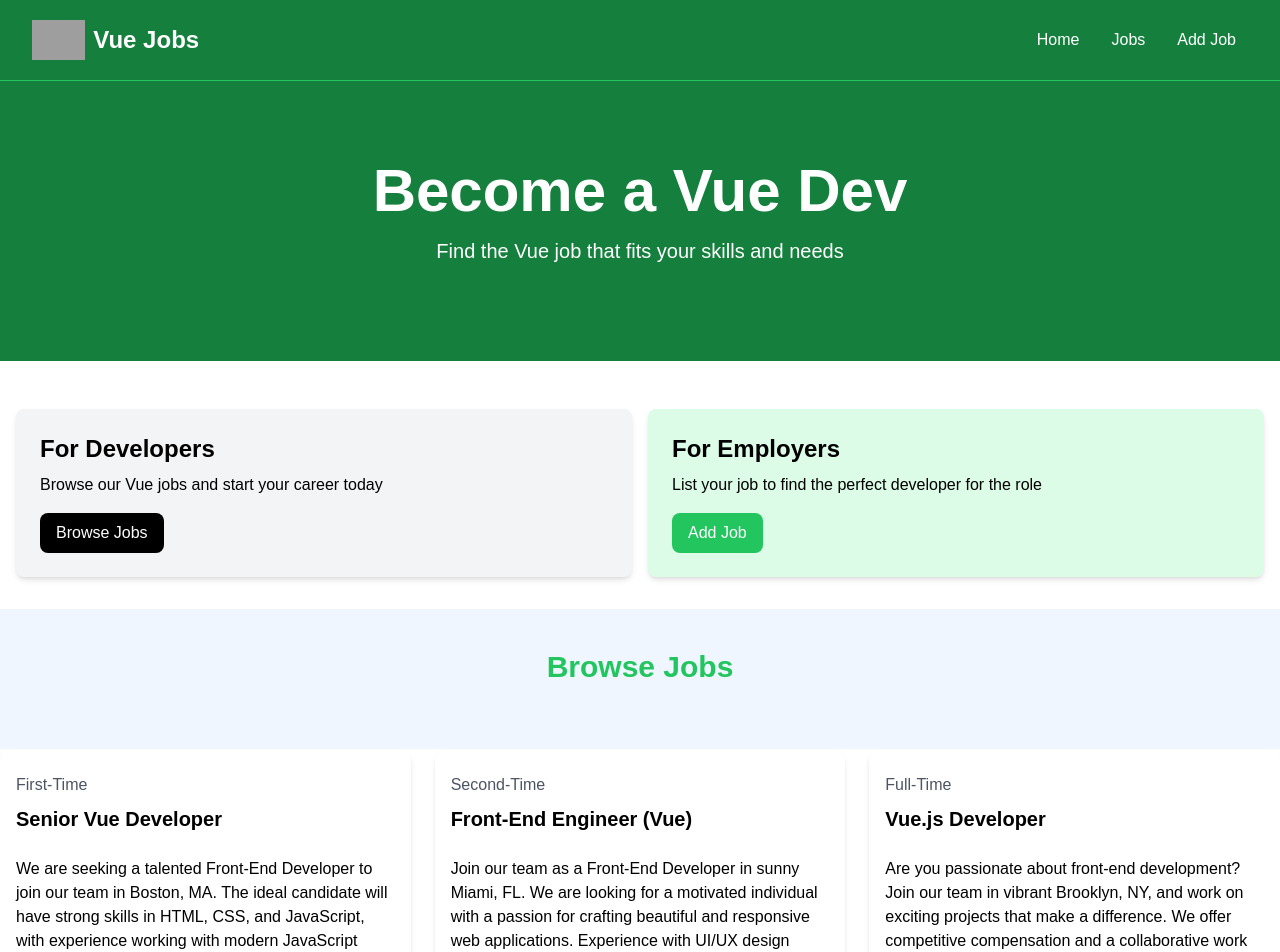
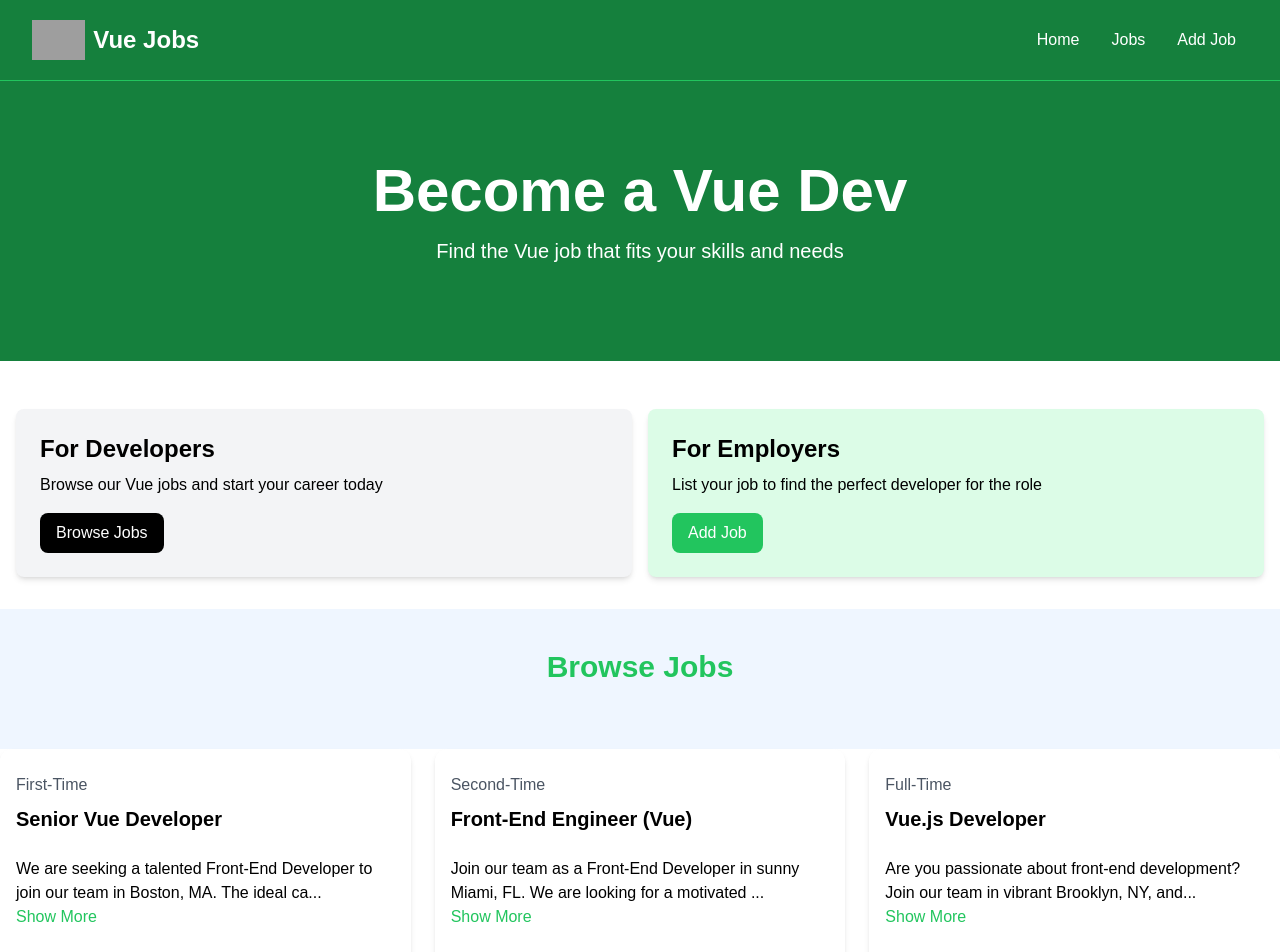
Before and after one commit to saparmuratx/vue-project, a Vue app: page / in a window 1280 px wide. Shown: the top 952 px of the page. Built offline with nearby package versions, Linux system fonts and the light colour scheme; grey boxes are pictures that could not be loaded.

Commit message:
add truncated description

```diff
--- a/src/components/JobListing.vue
+++ b/src/components/JobListing.vue
@@ -1,8 +1,26 @@
 <script setup>
+import { ref, computed } from 'vue';
 
-defineProps({
+const props = defineProps({
   job: Object
-})
+});
+
+const showFullDescription = ref(false);
+
+const toggleFullDescription = () => {
+  showFullDescription.value = !showFullDescription.value
+}
+
+const truncatedDescription = computed(() => {
+  let desc = props.job.description;
+  if (!showFullDescription.value) {
+    desc = desc.substring(0, 90) + '...';
+  }
+
+  return desc;
+});
+
+
 
 </script>
 
@@ -15,7 +33,12 @@ defineProps({
       </div>
 
       <div class="mb-5">
-        {{ job.description }}
+        <div>
+          {{ truncatedDescription }}
+        </div>
+        <button class="text-green-500 hover:text-green-600 mb-5" @click="toggleFullDescription">
+          {{ showFullDescription ? "Show Less" : "Show More" }}
+        </button>
       </div>
 
       <h3 class="text-green-500 mb-2">{{ job.salary }} / Year</h3>
@@ -24,10 +47,10 @@ defineProps({
 
       <div class="flex flex-col lg:flex-row justify-between mb-4">
         <div class="text-orange-700 mb-3">
-          <i class="fa-solid fa-location-dot text-lg"></i>
+          <i class="pi pi-map-marker text-orange-700"></i>
           {{ job.location }}
         </div>
-        <a :href="'job/' + job.id"
+        <a :href="'/job/' + job.id"
           class="h-[36px] bg-green-500 hover:bg-green-600 text-white px-4 py-2 rounded-lg text-center text-sm">
           Read More
         </a>
```
